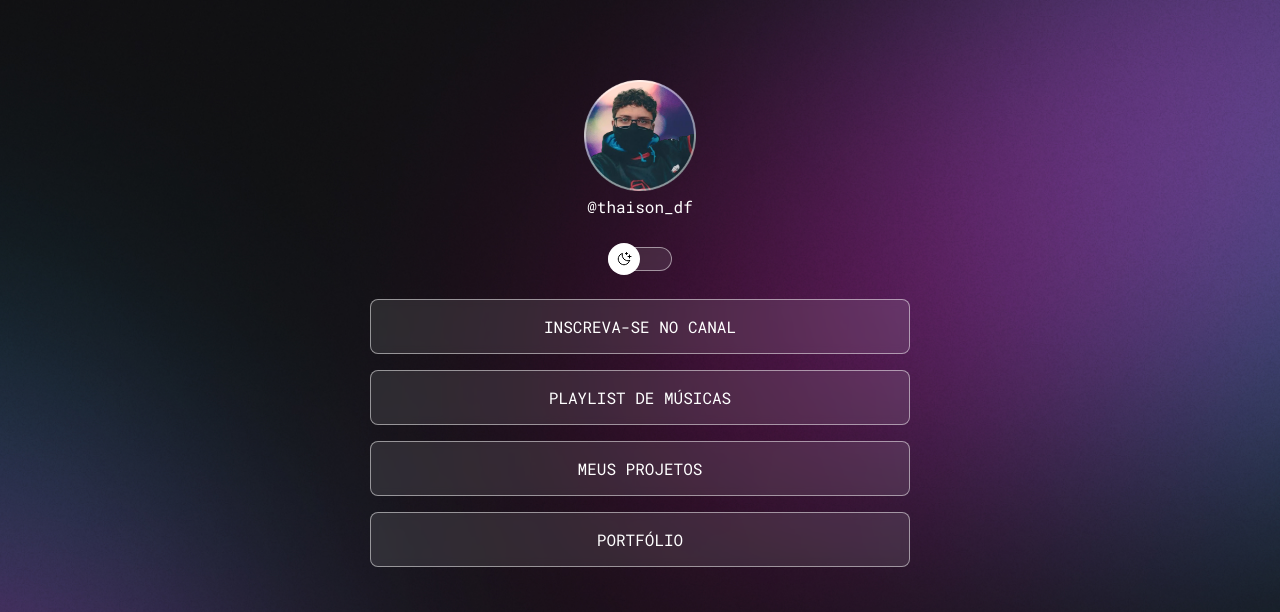
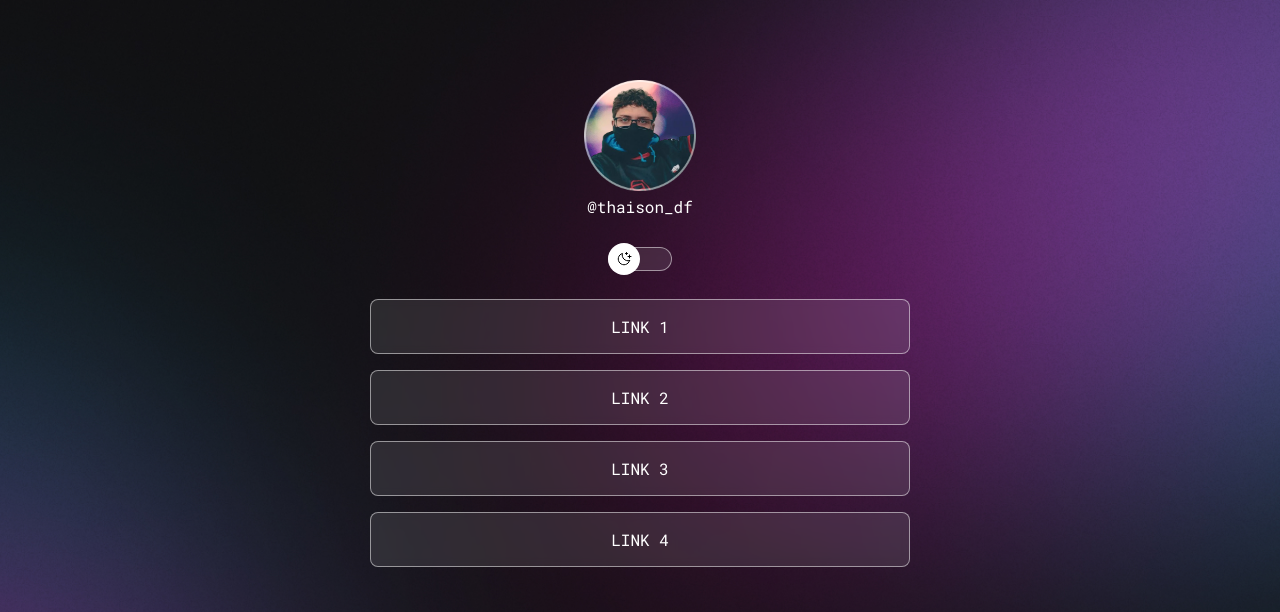
Before and after one commit to thaisondf/Website-Project, a plain HTML site: page index.html in a window 1280 px wide. Shown: the top 612 px of the page. Drawn offline with nearby package versions, Linux system fonts and the light colour scheme.

Commit message:
link changes

```diff
--- a/index.html
+++ b/index.html
@@ -32,16 +32,16 @@
         <!-- LISTA COM BOTÕES ENDEREÇADOS-->
         <ul>
             <li>
-                <a href="#" target="_blank">INSCREVA-SE NO CANAL</a>
+                <a href="#" target="_blank">LINK 1</a>
             </li>
             <li>
-                <a href="#" target="_blank">PLAYLIST DE MÚSICAS</a>
+                <a href="#" target="_blank">LINK 2</a>
             </li>
             <li>
-                <a href="#" target="_blank">MEUS PROJETOS</a>
+                <a href="#" target="_blank">LINK 3</a>
             </li>
             <li>
-                <a href="#" target="_blank">PORTFÓLIO</a>
+                <a href="#" target="_blank">LINK 4</a>
             </li>
         </ul>
         <!-- BOTÕES DE SOCIAL LINKS  -->
```
